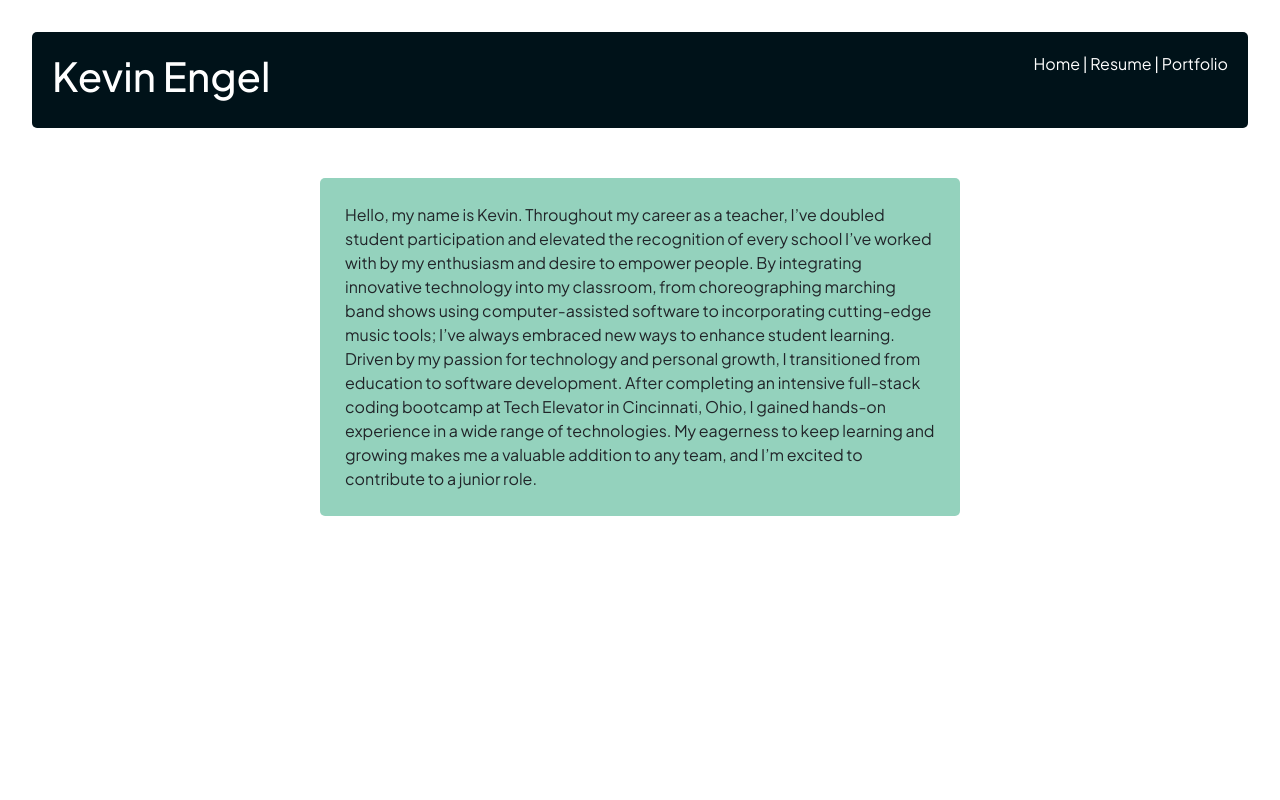
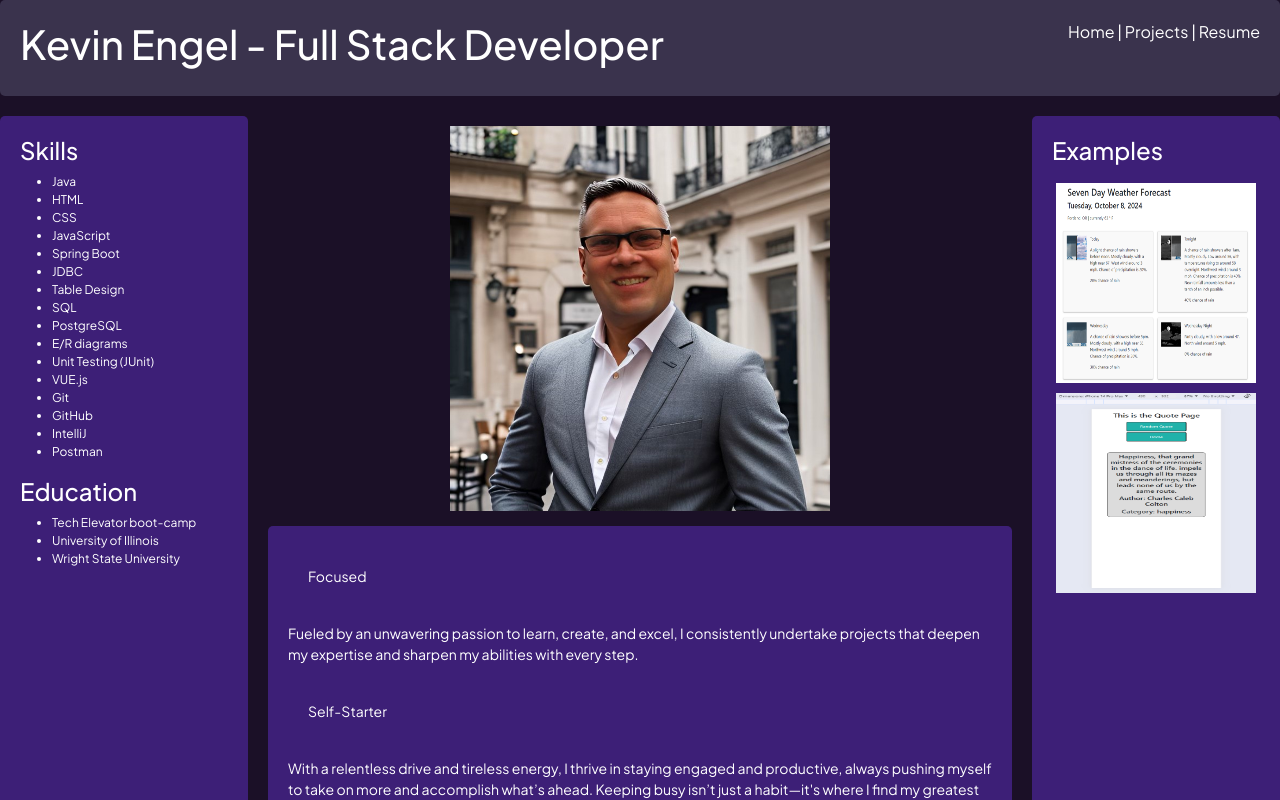
Before and after one commit to Froboz67/6-Portfolio, a Vue app: page / in a window 1280 px wide. Shown: the top 800 px of the page. Built offline with nearby package versions, Linux system fonts and the light colour scheme.

Commit message:
colors, style, in general way better

```diff
--- a/src/App.vue
+++ b/src/App.vue
@@ -4,12 +4,11 @@ import { RouterLink, RouterView } from "vue-router";
 
 <template>
   <header>
-    <h1 class="title">Kevin Engel</h1>
+    <h1 class="title">Kevin Engel - Full Stack Developer</h1>
     <nav>
       <RouterLink to="/">Home</RouterLink> |
-      <!-- <RouterLink to="/about">About</RouterLink> | -->
-      <RouterLink :to="{ name: 'resume' }">Resume</RouterLink> |
-      <RouterLink :to="{ name: 'portfolio' }">Portfolio</RouterLink>
+      <RouterLink :to="{ name: 'portfolio' }">Projects</RouterLink> |
+      <RouterLink :to="{ name: 'resume' }">Resume</RouterLink>
     </nav>
   </header>
 
@@ -18,7 +17,7 @@ import { RouterLink, RouterView } from "vue-router";
 
 <style>
 body {
-  background-color: white;
+  background-color: #1b1027;
 }
 
 nav {
@@ -31,7 +30,7 @@ nav a {
 }
 
 nav a:hover {
-  color: #ee9b00;
+  color: #271f42;
 }
 RouterLink {
   color: white;
@@ -49,7 +48,7 @@ header {
   max-height: 100vh;
   display: flex;
   justify-content: space-between;
-  background-color: #001219;
+  background-color: #3a334d;
   border-radius: 5px;
 }
 </style>
--- a/src/assets/main.css
+++ b/src/assets/main.css
@@ -1,7 +1,6 @@
 #app {
   max-width: 1280px;
   margin: 0 auto;
-  padding: 2rem;
   font-weight: normal;
   font-family: Plus Jakarta Sans, sans-serif, Arial;
   ;
--- a/src/components/HelloWorld.vue
+++ b/src/components/HelloWorld.vue
@@ -1,4 +1,4 @@
-<script setup>
+<!-- <script setup>
 defineProps({
   msg: {
     type: String,
@@ -41,4 +41,4 @@ h3 {
     text-align: left;
   }
 }
-</style>
+</style> -->
--- a/src/components/ThePortfolio.vue
+++ b/src/components/ThePortfolio.vue
@@ -1,6 +1,6 @@
 <template>
   <div class="container">
-    <div class="card">
+    <div class="card" :class="{ reverse: isReverse }">
       <div class="text-content">
         <h4 class="title">
           <button class="title-button">
@@ -30,10 +30,14 @@ export default {
     title: String,
     htmlUrl: String,
     id: Number,
+    index: Number,
   },
   computed: {
     getImage() {
       return new URL(`../assets/images/${this.title}.png`, import.meta.url);
+    },
+    isReverse() {
+      return this.index % 2 !== 0;
     },
   },
   created() {
@@ -68,18 +72,25 @@ export default {
   display: grid;
   grid-template-columns: 3fr 1fr;
   box-shadow: 0 4px 8px 0 rgba(0, 0, 0, 0.2);
-  background-color: #94d2bd;
+  background-color: #3d1f77;
   height: 100%;
 }
-
+.reverse {
+  grid-template-columns: 1fr 3fr;
+}
+.reverse .text-content {
+  order: 2;
+}
 .text-content {
   display: flex;
   flex-direction: column;
   justify-content: center;
   padding: 10px;
+  color: white;
+  order: 1;
 }
 .title-button {
-  background-color: #005f73;
+  background-color: #5d475c;
   border-radius: 10px;
   padding: 5px 15px 5px 15px;
 }
@@ -93,23 +104,33 @@ a {
   text-decoration: none;
 }
 a:hover {
-  color: #ee9b00;
+  color: #2f135d;
 }
 .title {
   font-size: 16px;
   margin: 10px;
+  display: flex;
+  justify-content: flex-start;
 }
-
+.reverse .title {
+  justify-content: flex-end;
+}
 .image {
   flex: 2;
   display: flex;
   justify-content: center;
   flex-direction: column;
   padding: 20px;
+  order: 2;
+}
+.reverse .image {
+  order: 1;
 }
 img {
-  width: 150px;
-  height: 150px;
+  width: 250px;
+  height: 250px;
+  border: solid 3px;
+  border-color: #3d1f77;
 }
 
 @media (max-width: 590px) {
--- a/src/components/TheWelcome.vue
+++ b/src/components/TheWelcome.vue
@@ -1,9 +1,71 @@
 
 <template>
-  <!-- <h1>Home Page</h1> -->
-  <!-- <h2>My name is Kevin and I am a developer</h2> -->
-  <div class="bio">
-    <p class="bio-text">{{ bio }}</p>
+  <div class="grid-container">
+    <div class="skills">
+      <h4>Skills</h4>
+      <ul class="skill-list">
+        <li>Java</li>
+        <li>HTML</li>
+        <li>CSS</li>
+        <li>JavaScript</li>
+        <li>Spring Boot</li>
+        <li>JDBC</li>
+        <li>Table Design</li>
+        <li>SQL</li>
+        <li>PostgreSQL</li>
+        <li>E/R diagrams</li>
+        <li>Unit Testing (JUnit)</li>
+        <li>VUE.js</li>
+        <li>Git</li>
+        <li>GitHub</li>
+        <li>IntelliJ</li>
+        <li>Postman</li>
+      </ul>
+      <h4>Education</h4>
+      <ul class="skill-list">
+        <li>Tech Elevator boot-camp</li>
+        <li>University of Illinois</li>
+        <li>Wright State University</li>
+      </ul>
+    </div>
+
+    <div class="bio">
+      <img
+        class="head-shot"
+        src="../assets/images/EngelHeadShot-TE.jpg"
+        alt="head-shot"
+      />
+      <div class="bio-objects">
+        <div
+          v-for="(item, index) in bioObjects"
+          :key="index"
+          class="bio-object"
+        >
+          <p class="title">{{ item.title }}</p>
+          <p class="description">{{ item.description }}</p>
+        </div>
+      </div>
+    </div>
+
+    <div class="projects">
+      <h4>Examples</h4>
+      <div class="project-images">
+        <a
+          href="https://regional-weather.netlify.app/"
+          target="_blank"
+          rel="noopener noreferrer"
+        >
+          <img src="../assets/images/RegionalWeather.png" alt="RegionalWeather"
+        /></a>
+        <a
+          href="https://joke-a-quote-a-day.netlify.app/"
+          target="_blank"
+          rel="noopener noreferrer"
+        >
+          <img src="../assets/images/Joke-a-Quote-a-Day.png" alt="Jokes"
+        /></a>
+      </div>
+    </div>
   </div>
 </template>
 
@@ -13,10 +75,14 @@ export default {
   data() {
     return {
       bio: "",
+      bioObjects: [],
+      title: "",
+      description: "",
     };
   },
   created() {
     this.fetchBio();
+    this.fetchBioObjects();
   },
   methods: {
     fetchBio() {
@@ -24,12 +90,39 @@ export default {
       fetch(url)
         .then((response) => response.text())
         .then((data) => {
-          console.log(data);
           this.bio = data;
         })
         .catch((error) => {
           console.log.error("problem fetching bio", error);
         });
+    },
+    fetchBioObjects() {
+      const url = new URL(`../assets/text/BioObjects.txt`, import.meta.url);
+      fetch(url)
+        .then((response) => response.text())
+        .then((data) => {
+          this.parseBioObjects(data);
+        })
+        .catch((error) => {
+          console.log("error getting bio information", error);
+        });
+    },
+    parseBioObjects(data) {
+      const lines = data.split("\n");
+      const bioObjects = [];
+      let currentObject = {};
+
+      lines.forEach((line) => {
+        const [key, value] = line.split(":").map((item) => item.trim());
+        if (key && value) {
+          currentObject[key] = value;
+          if (key === "description") {
+            bioObjects.push(currentObject);
+            currentObject = {};
+          }
+        }
+      });
+      this.bioObjects = bioObjects;
     },
   },
 };
@@ -37,15 +130,92 @@ export default {
 
 <style scoped>
 .bio-text {
+  grid-column: 2;
   display: flex;
   flex-direction: column;
   justify-content: center;
-  width: 50vw;
-  padding: 25px;
-  place-items: center;
-  margin: 0 auto;
-  margin-top: 50px;
-  background-color: #94d2bd;
+  color: white;
+  background-color: #3d1f77;
+}
+.grid-container {
+  padding-top: 20px;
+  display: grid;
+  grid-template-columns: 1fr 3fr 1fr;
+  gap: 20px;
+  margin: 0;
+  width: 100%;
+}
+.skills,
+.projects {
+  color: white;
+  background-color: #3d1f77;
+  padding: 20px;
   border-radius: 5px;
 }
+.projects {
+  grid-column: 3;
+}
+.skill-list {
+  font-size: 12px;
+}
+.title,
+.description {
+  font-size: 14px;
+}
+.head-shot {
+  padding-bottom: 15px;
+  max-width: 100%;
+  height: 400px;
+  width: 380px;
+}
+.bio {
+  display: flex;
+  flex-direction: column;
+  align-items: center;
+}
+.bio-objects {
+  color: white;
+  background-color: #3d1f77;
+  padding: 20px;
+  border-radius: 5px;
+  width: 100%;
+}
+.bio-object {
+  margin-bottom: 10px;
+}
+.project-images {
+  display: flex;
+  flex-direction: column;
+  align-items: center;
+}
+.project-images a:hover {
+  max-width: 100%;
+  height: auto;
+  border-radius: 5px;
+  filter: opacity(40%);
+}
+img {
+  height: 200px;
+  width: 200px;
+  margin-top: 10px;
+}
+
+@media (max-width: 850px) {
+  .grid-container {
+    grid-template-columns: 1fr; /* This will stack all columns into one */
+  }
+
+  .projects {
+    grid-column: auto; /* Resetting grid-column to auto to allow stacking */
+  }
+  .bio {
+    order: 1;
+  }
+  .skills {
+    order: 2;
+  }
+  .projects {
+    order: 3;
+  }
+}
 </style>
--- a/src/components/WelcomeItem.vue
+++ b/src/components/WelcomeItem.vue
@@ -1,4 +1,4 @@
-<template>
+<!-- <template>
   <div class="item">
     <i>
       <slot name="icon"></slot>
@@ -83,4 +83,4 @@ h3 {
     display: none;
   }
 }
-</style>
+</style> -->
--- a/src/views/PortfolioView.vue
+++ b/src/views/PortfolioView.vue
@@ -2,11 +2,12 @@
   <div>
     <h2>Projects</h2>
     <div class="repos">
-      <div class="column" v-for="project in data" :key="project.id">
+      <div class="column" v-for="(project, index) in data" :key="project.id">
         <repo-component
           :title="project.name"
           :htmlUrl="project.html_url"
           :id="project.id"
+          :index="index"
         ></repo-component>
       </div>
     </div>
@@ -47,12 +48,80 @@ export default {
 
 
 <style scoped>
+.container {
+  display: grid;
+  gap: 20px;
+  padding: 10px;
+  grid-template-columns: repeat(auto-fit, minmax(300px, 1fr));
+  grid-auto-rows: 1fr;
+}
+.card {
+  display: grid;
+  grid-template-columns: 3fr 1fr;
+  box-shadow: 0 4px 8px 0 rgba(0, 0, 0, 0.2);
+  background-color: #5d475c;
+  height: 100%;
+}
+
+.text-content {
+  display: flex;
+  flex-direction: column;
+  justify-content: center;
+  padding: 10px;
+  color: white;
+}
+
+.button-link {
+  display: flex;
+  flex-direction: column;
+  align-items: center;
+}
+a {
+  color: white;
+  text-decoration: none;
+}
+a:hover {
+  color: #ee9b00;
+}
+.title {
+  font-size: 16px;
+  margin: 10px;
+}
+
+.image {
+  flex: 2;
+  display: flex;
+  justify-content: center;
+  flex-direction: column;
+  padding: 20px;
+}
+img {
+  width: 250px;
+  height: 250px;
+  border: solid 3px;
+  border-color: #3d1f77;
+}
+
+@media (max-width: 590px) {
+  .card {
+    grid-template-columns: 1fr;
+    grid-template-rows: auto auto;
+  }
+  .image {
+    /* flex: 2; */
+    display: flex;
+    justify-content: center;
+    align-items: center;
+    padding: 20px;
+    order: 1;
+  }
+}
 h2 {
   text-align: center;
 }
 .repos {
   display: grid;
-  grid-template-columns: 1fr 1fr;
+  grid-template-columns: 1fr;
   gap: 20px;
   padding: 20px;
 }
```
Also changed, not shown: src/assets/images/EngelHeadShot-TE.jpg (added), src/assets/text/BioObjects.txt (added).
